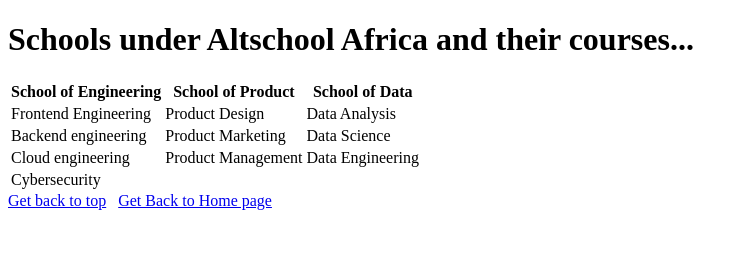
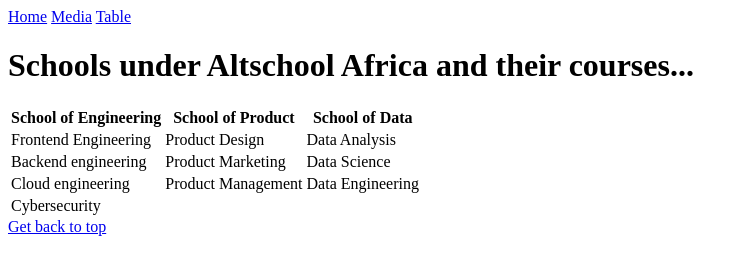
Before and after one commit to shy-programmer/Altschool-assignment-1, a plain HTML site: page table.html in a window 1280 px wide. Shown: the whole page, without its empty margins (0-748 px from the left). Drawn offline with Linux system fonts and the light colour scheme.

Commit message:
Feat/ adding nav

```diff
--- a/table.html
+++ b/table.html
@@ -7,8 +7,15 @@
 </head>
 <!-- , , .  – , , .-->
 <body>
-    <h1 id="top">Schools under Altschool Africa and their courses...</h1>
-    <table>
+    <header>
+        <nav id="topnav">
+            <a href="./">Home</a>
+            <a href="media.html">Media</a>
+            <a href="table.html">Table</a>
+        </nav>
+        <h1>Schools under Altschool Africa and their courses...</h1>
+    </header>
+        <table>
         <tr>
             <th>School of Engineering</th>
             <th>School of Product</th>
@@ -33,6 +40,6 @@
             <td>Cybersecurity</td>
         </tr>
     </table>
-    <a href="#top">Get back to top</a> &nbsp;&nbsp;<a href="index.html">Get Back to Home page</a>
+    <a href="#topnav">Get back to top</a>
 </body>
 </html>
```
Also changed, not shown: index.html (+10 -2 lines), media.html (+10 -2 lines).
